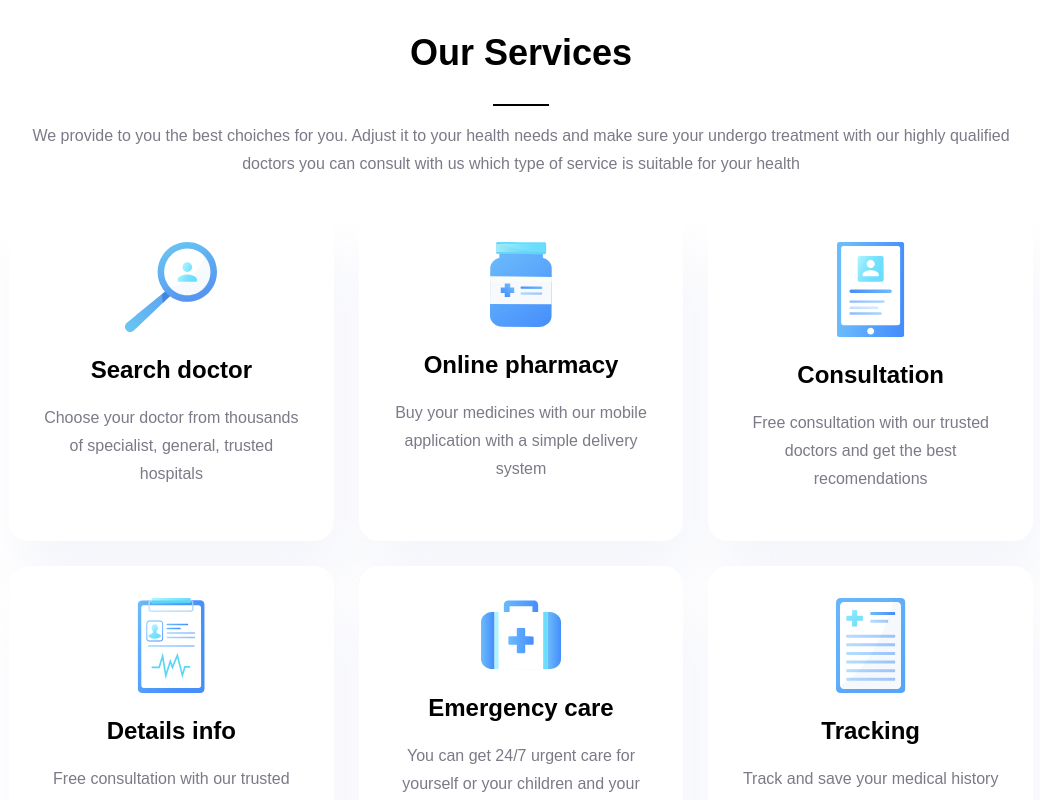
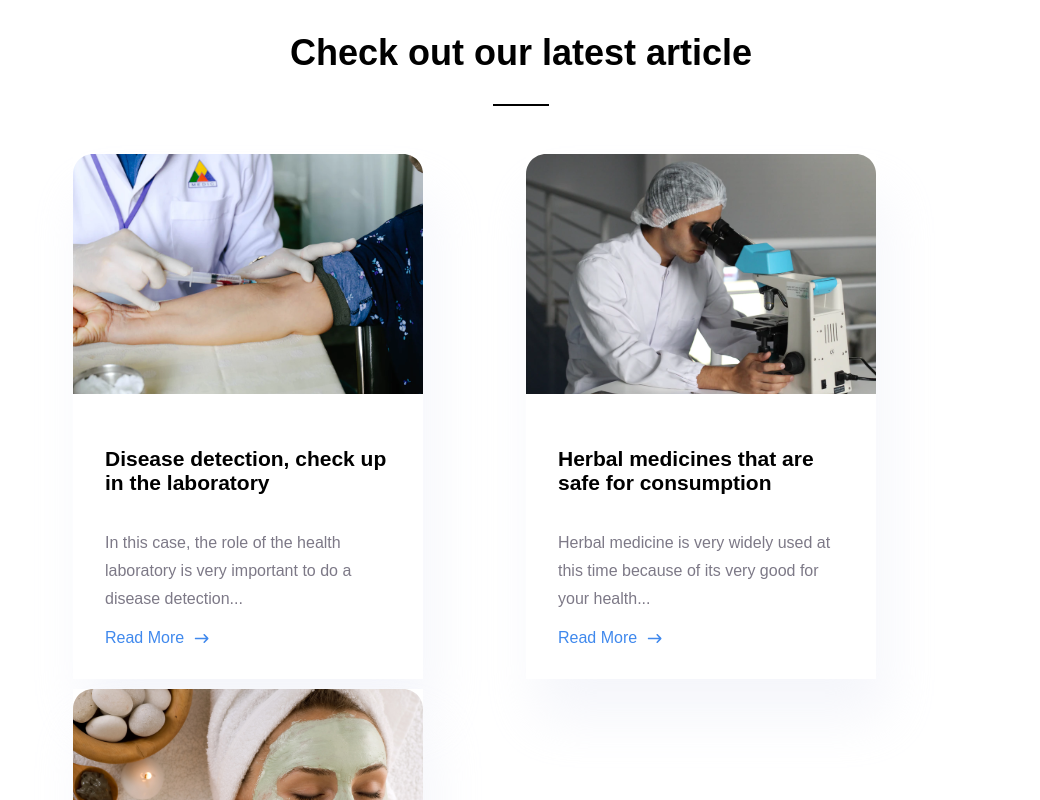
Before and after one commit to Szelma139/TS-ecommerce, a React (Create React App) app: page / in a window 1280 px wide. Shown: the top 800 px of the page, without its empty margins (119-1159 px from the left). Built offline with nearby package versions, Linux system fonts and the light colour scheme.

Commit message:
finished even grid on CheckLaters Area

```diff
--- a/src/App.tsx
+++ b/src/App.tsx
@@ -5,6 +5,7 @@ import { createGlobalStyle } from "styled-components";
 import { Theme } from "./Theme/Theme";
 
 import OurServices from "./sections/OurServices";
+import { LadningPage } from "./pages/LadningPage";
 
 
 const GlobalStyles = createGlobalStyle`
@@ -22,7 +23,7 @@ function App() {
     <div>
       <Theme>
         <GlobalStyles />
-        <OurServices/>
+      <LadningPage/>
       </Theme>
     </div>
   );
--- a/src/SmallComponents/HeadingText.tsx
+++ b/src/SmallComponents/HeadingText.tsx
@@ -6,6 +6,7 @@ interface IKey {
 }
 
 interface IvariantOptions {
+  smaller: IKey;
   small: IKey;
   medium: IKey;
   big: IKey;
@@ -38,6 +39,9 @@ export const HeadingText = ({ className="",children = "test", size = "medium" }:
   const theme = useTheme();
 
   const variantOptions: IvariantOptions = {
+    smaller: {
+      fontSize: theme?.fontSize.smaller || ""
+    },
     small: {
       fontSize: theme?.fontSize.small || "",
     },
--- /dev/null
+++ b/src/SmallComponents/LatestArticleCard.tsx
@@ -0,0 +1,60 @@
+import React from "react";
+import styled from "styled-components";
+import { HeadingText } from "./HeadingText";
+import { ParagraphText } from "./ParagraphText";
+import ArrowRight from '../SVG/ArrowRight.svg';
+
+
+interface IProps {
+source?:string;
+title?:string;
+text?:string;
+}
+
+const Container = styled.div`
+max-width: 350px;
+
+background: ${props=>props.theme.colors.white};
+box-shadow: 10px 40px 50px rgba(229, 233, 246, 0.4);
+`;
+
+const Image = styled.img`
+  border-top-left-radius: 10px;
+  border-top-right-radius: 10px;
+`;
+
+const Wrapper = styled.div`
+  padding: 2em;
+  text-align:left;
+  display: flex;
+  flex-direction: column;
+  justify-content: center;
+`;
+
+const LinkTo = styled.a`
+display: block;
+text-decoration: none;
+cursor: pointer;
+color: ${props=>props.theme.colors.lightblue};
+
+&>img {
+    margin-left: 10px;
+}
+
+`;
+export const LatestArticleCard = ({ source = "", title = "", text = "" }:IProps) => {
+  return (
+    <Container>
+      <Image src={source} />
+      <Wrapper>
+        <HeadingText size="smaller">{title}</HeadingText>
+        <ParagraphText>{text}</ParagraphText>
+
+        <LinkTo>
+        Read More
+            <img src={ArrowRight} alt="link pointing arrow right"/>
+        </LinkTo>
+      </Wrapper>
+    </Container>
+  );
+};
--- a/src/Theme/Theme.tsx
+++ b/src/Theme/Theme.tsx
@@ -19,6 +19,7 @@ export const theme = {
       border55px: "55px",
     },
     fontSize: {
+      smaller: "21px",
       small: "24px",
       medium: "36px",
       big: "48px"
--- a/src/pages/LadningPage.tsx
+++ b/src/pages/LadningPage.tsx
@@ -1,9 +1,12 @@
 import React from 'react'
+import { CheckLatest } from '../sections/CheckLatest'
+import OurServices from '../sections/OurServices'
 
 export const LadningPage = () => {
     return (
         <div>
-
+            <CheckLatest/>
+           <OurServices/>
         </div>
     )
 }
--- /dev/null
+++ b/src/sections/CheckLatest.tsx
@@ -0,0 +1,60 @@
+import React from "react";
+import styled from "styled-components";
+import { Button } from "../SmallComponents/Button";
+import { HeadingText } from "../SmallComponents/HeadingText";
+import { LatestArticleCard } from "../SmallComponents/LatestArticleCard";
+import { LineDecorator } from "../SmallComponents/LineDecorator";
+
+import DiseaseDetection from '../SVG/DiseaseDetection.svg';
+import HerbalMedicines from '../SVG/HerbalMedicines.svg';
+import NaturalCare from '../SVG/NaturalCare.svg';
+
+
+const Wrapper = styled.div`
+  text-align: center;
+  width: 70%;
+  margin: 2em auto;
+`;
+
+const CardsGrid = styled.div`
+  width: 100%;
+  display: grid;
+  grid-template-columns: repeat(auto-fit, minmax(370px, 2fr));
+  margin-bottom: 3em;
+  margin-top: 3em;
+  grid-gap:10px;
+`;
+
+export const CheckLatest = () => {
+  return (
+    <Wrapper>
+      <HeadingText>Check out our latest article</HeadingText>
+      <LineDecorator />
+      <CardsGrid>
+        <LatestArticleCard
+          source={DiseaseDetection}
+          title="Disease detection, check
+        up in the laboratory"
+          text="In this case, the role of the health laboratory is very important to do
+        a disease detection..."
+        />
+
+        <LatestArticleCard
+          source={HerbalMedicines}
+          title="Herbal medicines that are
+          safe for consumption"
+          text="Herbal medicine is very widely used at this time because of its very good for your health..."
+        />
+
+        <LatestArticleCard
+          source={NaturalCare}
+          title="Natural care for healthy
+          facial skin"
+          text="A healthy lifestyle should start from now and also for your skin health.
+          There are some..."
+        />
+      </CardsGrid>
+      <Button variant="secondary">View all</Button>
+    </Wrapper>
+  );
+};
```
Also changed, not shown: src/SVG/ArrowLeft.svg (added).
